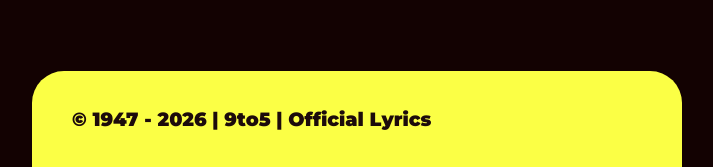
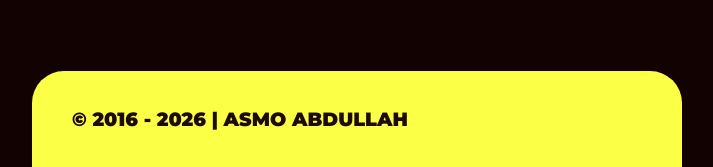
Before and after one commit to asmoabdullahofficial/9to5, a Jekyll site: the page built from index.md, in a window 1280 px wide. Shown: the part 1394-1561 px from the top of the page, without its empty margins (283-996 px from the left). Built offline with Jekyll 4.4.1, drawn with Linux system fonts in a browser that asks for light colours.

Commit message:
Update footer.html

```diff
--- a/_includes/footer.html
+++ b/_includes/footer.html
@@ -1,3 +1,3 @@
 <footer>
-  <p>&copy; 1947 - {{ 'now' | date: "%Y" }} | {{site.title}}</p>
+  <p>&copy; 2016 - {{ 'now' | date: "%Y" }} | ASMO ABDULLAH</p>
 </footer>
```
